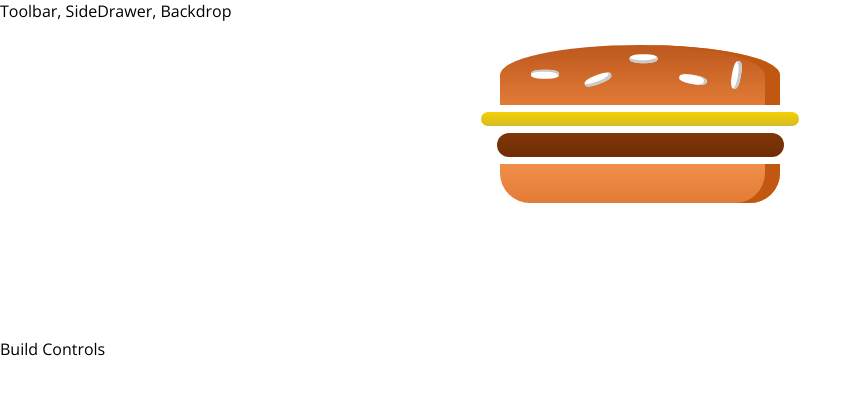
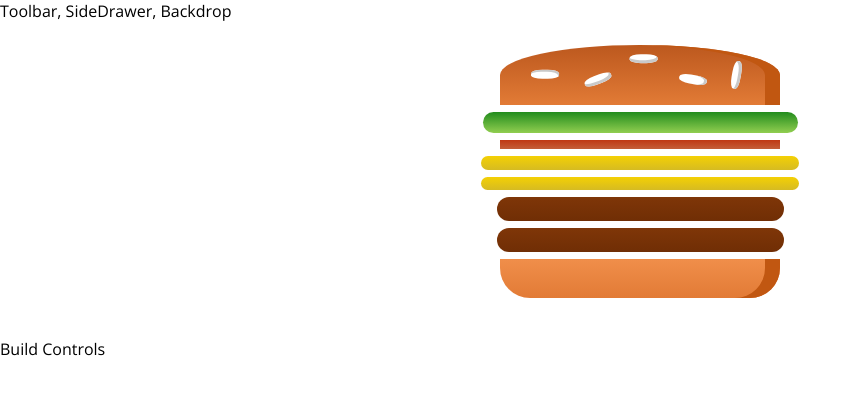
Before and after one commit to Ch-sriram/burger-builder, a React (Create React App) app: page / in a window 1280 px wide. Shown: the top 394 px of the page, without its empty margins (0-862 px from the left). Built offline with nearby package versions, Linux system fonts and the light colour scheme.

Commit message:
Outputting <BurgerIngredients /> Dynamically

```diff
--- a/src/components/Burger/Burger.component.jsx
+++ b/src/components/Burger/Burger.component.jsx
@@ -6,11 +6,16 @@
 import BurgerIngredient from './BurgerIngredient/BurgerIngredient.component';
 
 const burger = props => {
+  const transformedIngredients = Object.keys(props.ingredients)
+    .map(ingredient => {
+      return [...Array(props.ingredients[ingredient])]
+        .map((_, index) => <BurgerIngredient key={ingredient + index} type={ingredient} />);
+    });
+  console.log(transformedIngredients);
   return (
     <Burger>
       <BurgerIngredient type="bread-top" />
-      <BurgerIngredient type="cheese" />
-      <BurgerIngredient type="meat" />
+      {transformedIngredients}
       <BurgerIngredient type="bread-bottom" />
     </Burger>
   );
--- a/src/containers/BurgerBuilder/BurgerBuilder.component.jsx
+++ b/src/containers/BurgerBuilder/BurgerBuilder.component.jsx
@@ -7,10 +7,19 @@
 // import { BreadTop, BreadBottom, Meat } from '../../components/Burger/BurgerIngredient/BurgerIngredient.styled';
 
 class BurgerBuilder extends Component {
+  state = {
+    ingredients: {
+      salad: 1,
+      bacon: 1,
+      cheese: 2,
+      meat: 2
+    }
+  };
+
   render() {
     return (
       <Aux>
-        <Burger />
+        <Burger ingredients={this.state.ingredients}/>
         <div>Build Controls</div>
       </Aux>
     );
```
Also changed, not shown: 1 other file (tests, documents, lock files or other folders).
